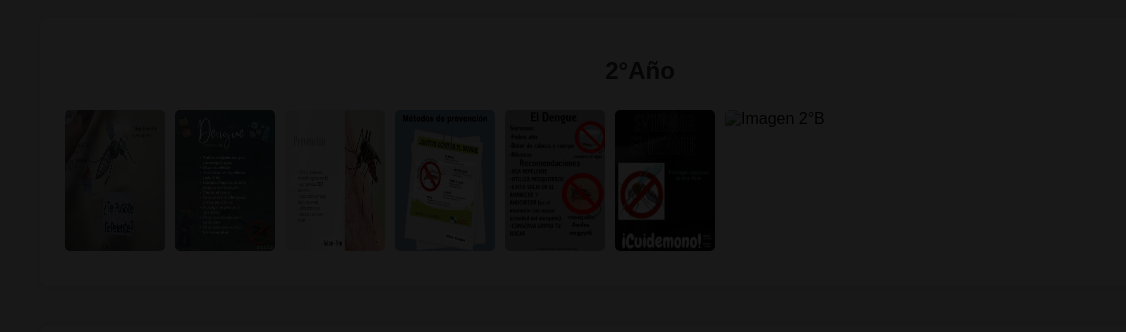
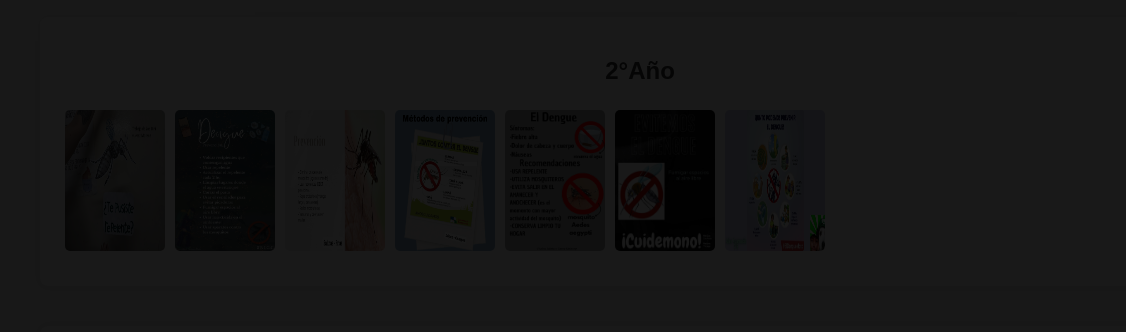
Before and after one commit to JuanCampos/Diego, a plain HTML site: page index.html in a window 1280 px wide. Shown: the part 468-800 px from the top of the page, 0-1126 px from the left. Drawn offline with Linux system fonts and the light colour scheme.

Commit message:
Update index.html

```diff
--- a/index.html
+++ b/index.html
@@ -35,7 +35,7 @@
                 <img src="img/2B/trabajo2b4.jpg" alt="Imagen 2°B" onclick="openModal('img/2B/trabajo2b4.jpg')">
                 <img src="img/2B/trabajo2b5.jpg" alt="Imagen 2°B" onclick="openModal('img/2B/trabajo2B5.jpg')">
                 <img src="img/2B/trabajo2b6.jpg" alt="Imagen 2°B" onclick="openModal('img/2B/trabajo2b6.jpg')">
-                <img src="img/2B/trabajo2b7.jpg" alt="Imagen 2°B" onclick="openModal('img/2B/trabajo2b7.jpg ')">
+                <img src="img/2B/trabajo2b7.png" alt="Imagen 2°B" onclick="openModal('img/2B/trabajo2b7.png')">
 
             </div>
         </div>
```
